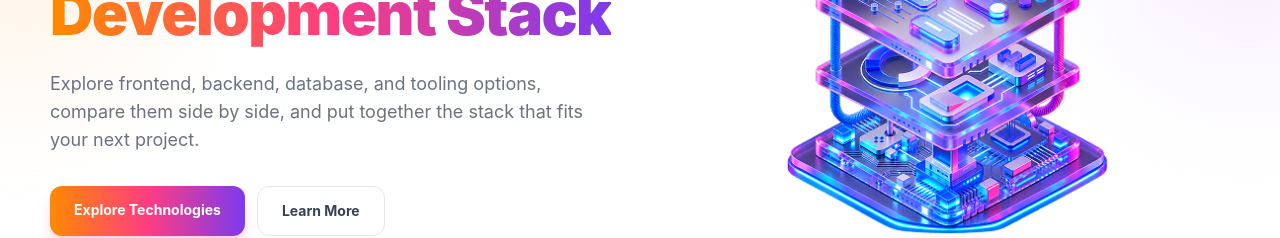
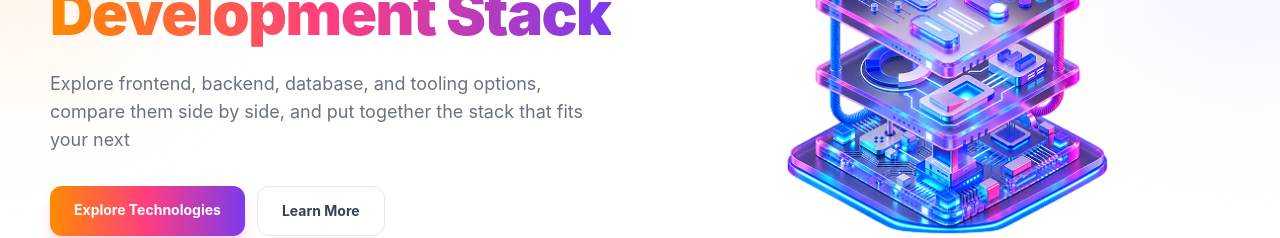
Before and after one commit to abirroybappy/ph-b14-assignment-5, a React (Vite) app: page / in a window 1280 px wide. Shown: the part 357-595 px from the top of the page. Built offline with nearby package versions, Linux system fonts and the light colour scheme.

Commit message:
stackside ber remove logic working

```diff
--- a/src/components/Hero.jsx
+++ b/src/components/Hero.jsx
@@ -22,7 +22,7 @@ export default function Hero() {
           <p className="mt-6 max-w-xl text-base leading-7 text-gray-500 md:text-lg">
             Explore frontend, backend, database, and tooling options,
 compare them side by side, and put together the stack that fits your
-next project.
+next
           </p>
 
           <div className="mt-8 flex flex-col gap-3 sm:flex-row">
```
